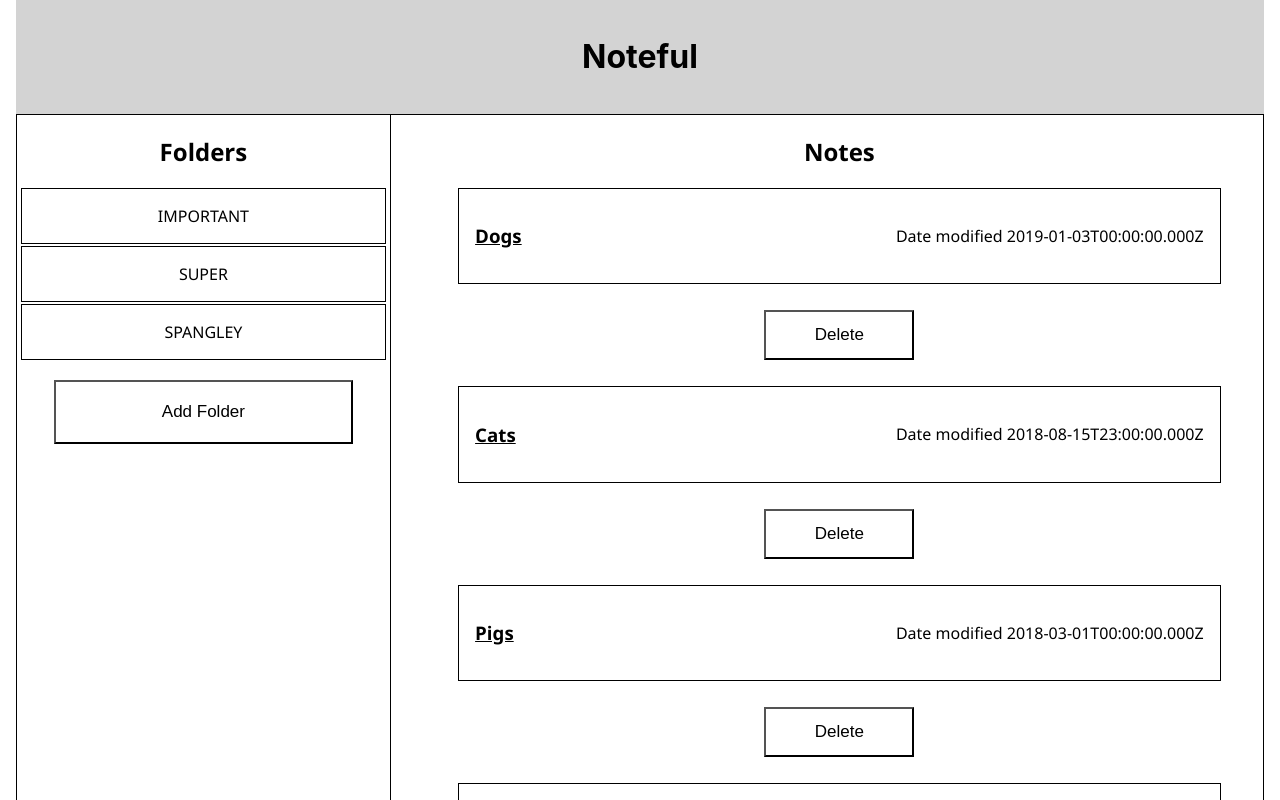
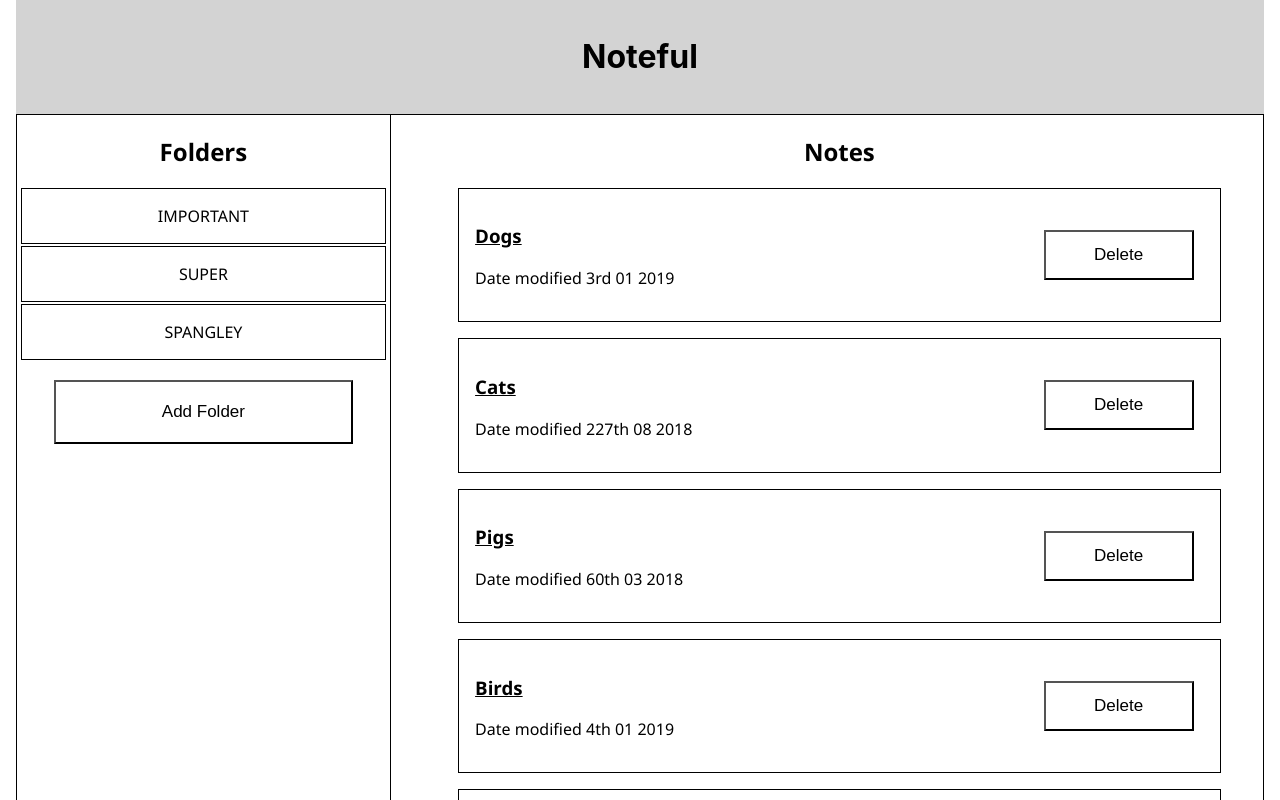
Before and after one commit to mteachey/noteful, a React (Create React App) app: page / in a window 1280 px wide. Shown: the top 800 px of the page. Built offline with nearby package versions, Linux system fonts and the light colour scheme.

Commit message:
working on date format

```diff
--- a/src/NoteItem/NoteItem.js
+++ b/src/NoteItem/NoteItem.js
@@ -1,4 +1,5 @@
 import React from 'react';
+import { format } from 'date-fns'
 import './NoteItem.css';
 
 
@@ -15,7 +16,7 @@ export default function NoteItem(props) {
             <div className="note-item">
                 <div>
                     <h2>{notesItem.name}</h2>
-                    <p>{notesItem.modified}</p>
+                    <p>{format(new Date(notesItem.modified), 'Do MMM yyyy')}</p>
                 </div>
                 <button className="delete_button">Delete Note</button>
             </div>
--- a/src/NoteList/NoteList.js
+++ b/src/NoteList/NoteList.js
@@ -1,6 +1,6 @@
 import React, { Component } from 'react';
 import { Link } from 'react-router-dom';
-//import { format } from 'date-fns'
+import { format } from 'date-fns'
 //import NoteItem from '../NoteItem/NoteItem';
 import './NoteList.css'
 
@@ -26,8 +26,8 @@ class NoteList extends Component {
         <h2>Notes</h2>
         <ul>
         {selectedNotesObj.map(note =>
-          <li key={note.id} className="NoteList__note-item">
-            <div className="NoteList__note-item-info note-item">
+          <li key={note.id} className="NoteList__note-item note-item">
+            <div className="NoteList__note-item-info ">
                 <h3>
                     <Link to={`/note/${note.id}`}
                         onClick={() => this.props.handleNoteSelected('note', note.folderId)}>
@@ -35,7 +35,7 @@ class NoteList extends Component {
 
                     </Link>
                 </h3>
-                <p>Date modified {note.modified}</p>
+                <p>Date modified {format(new Date(note.modified), 'Do MM yyyy')}</p>
             </div>
             <button className="NoteList__button delete_button">Delete</button>
           </li>
--- a/src/Sidebar/Sidebar.js
+++ b/src/Sidebar/Sidebar.js
@@ -39,7 +39,7 @@ class Sidebar extends Component {
                    this.props.handleGoBack('folders')
                    }}>
                 Go Back</button>
-                <p>{folderSelectedName}</p>
+                <p>You are looking at a note in the {folderSelectedName} folder</p>
             </div>
         )
     }
```
